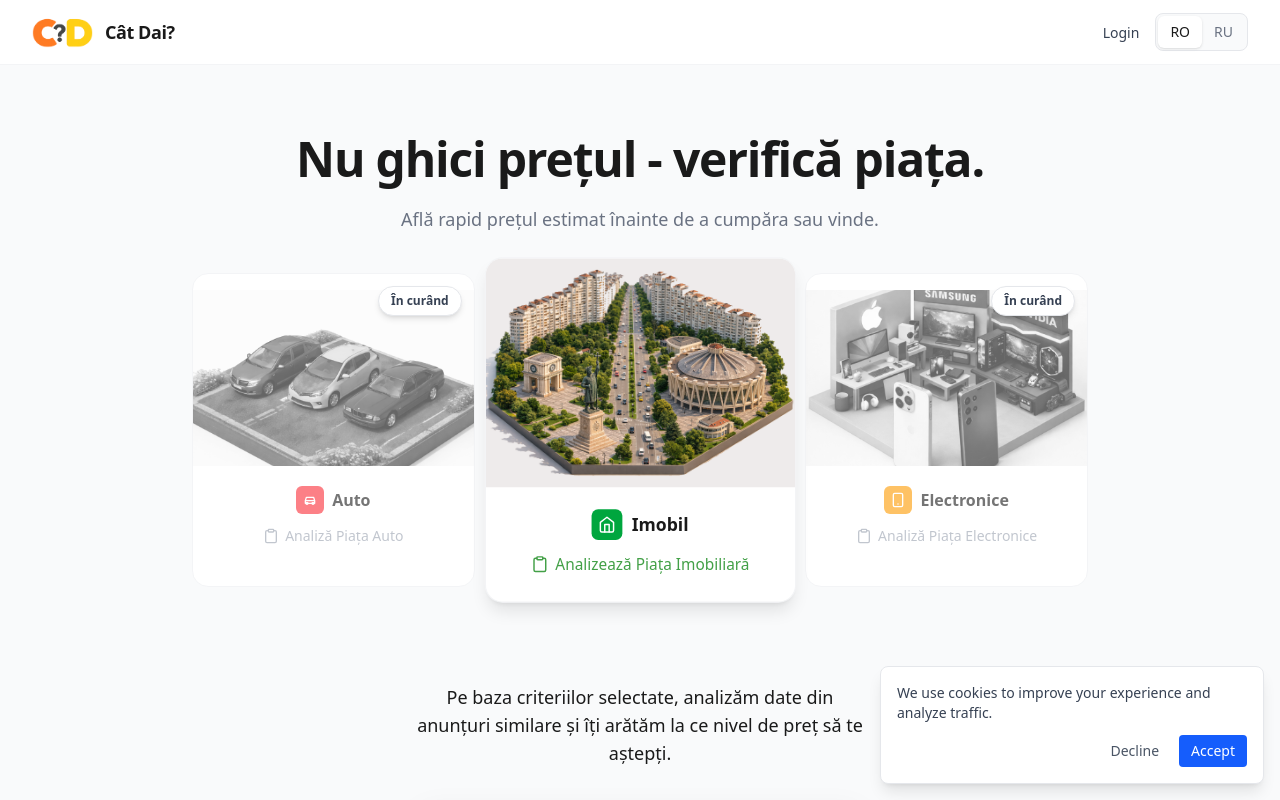
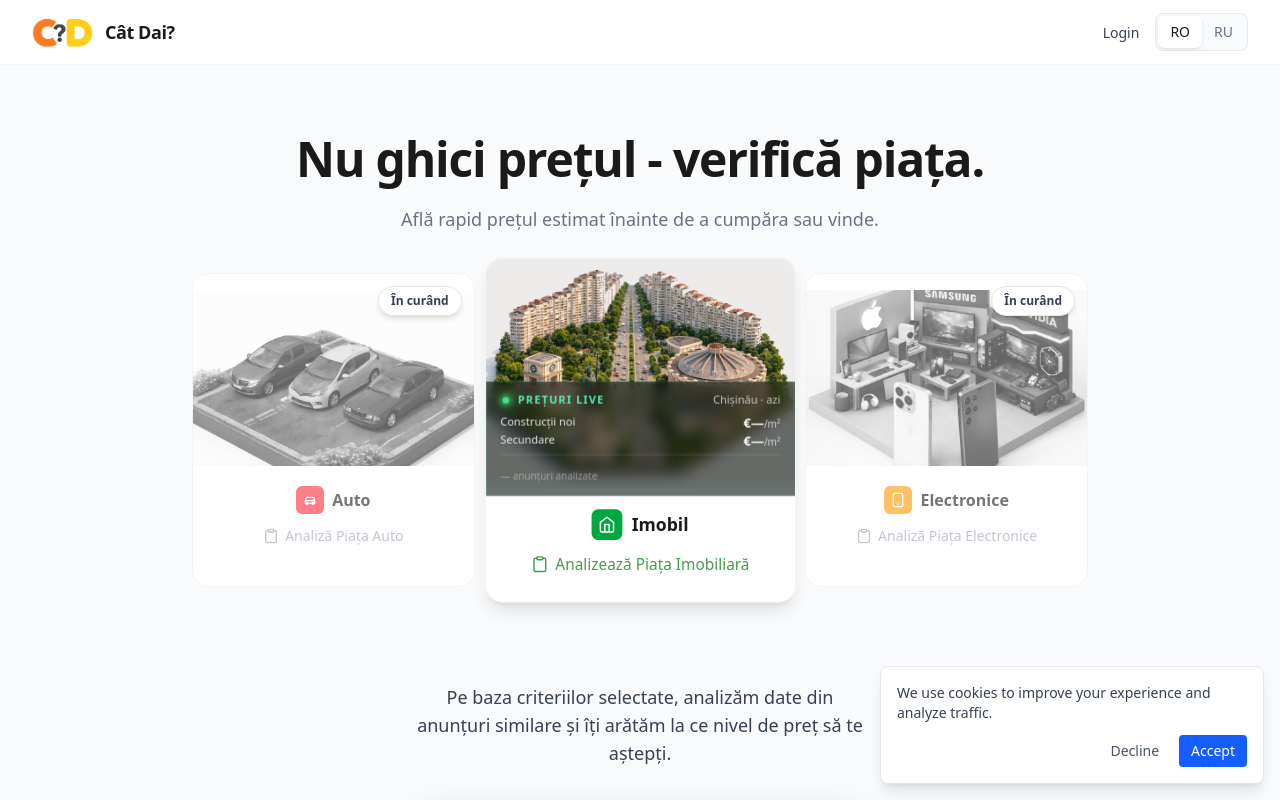
Before and after one commit to inartin/catdai, a Next.js app: page / in a window 1280 px wide. Shown: the top 800 px of the page. Built offline with nearby package versions, Linux system fonts and the light colour scheme; no server answers.

Commit message:
live prices landing

```diff
--- a/src/app/globals.css
+++ b/src/app/globals.css
@@ -37,6 +37,15 @@
   50%      { box-shadow: 0 0 20px 6px rgba(67, 160, 71, 0.18); }
 }
 
+@keyframes live-glow {
+  0%, 100% {
+    box-shadow: 0 0 6px 2px rgba(74, 222, 128, 0.7), 0 0 12px 4px rgba(74, 222, 128, 0.35);
+  }
+  50% {
+    box-shadow: 0 0 10px 4px rgba(74, 222, 128, 0.9), 0 0 20px 8px rgba(74, 222, 128, 0.5);
+  }
+}
+
 body {
   background: var(--background);
   color: var(--foreground);
--- a/src/components/CategoryCards.js
+++ b/src/components/CategoryCards.js
@@ -1,6 +1,62 @@
 "use client";
 
 import { useTranslation } from "@/context/LanguageContext";
+import { useLivePrices } from "@/lib/useLivePrices";
+
+const TREND_ARROWS = { up: "↑", down: "↓", stable: "→" };
+const TREND_COLORS = { up: "text-emerald-400/40", down: "text-red-400/40", stable: "text-gray-300/40" };
+
+function formatListings(n) {
+  if (!n) return "—";
+  if (n >= 1000) return `~${Math.round(n / 1000)}k`;
+  return String(n);
+}
+
+function LivePriceBadge({ t, priceData }) {
+  const cn = priceData?.constructii_noi?.median_ppm;
+  const sec = priceData?.secundar?.median_ppm;
+  const trend = priceData?.trend;
+  const total = priceData?.total_active;
+  return (
+    <div className="absolute bottom-0 left-0 right-0 z-10" style={{ transform: "translateY(8px)" }}>
+      <div
+        className="px-3 py-2"
+        style={{
+          background: "rgba(10, 20, 15, 0.6)",
+          backdropFilter: "blur(6px)",
+          WebkitBackdropFilter: "blur(6px)",
+          border: "1px solid rgba(74, 222, 128, 0.1)",
+        }}
+      >
+        <div className="flex items-center gap-1.5">
+          <span className="relative inline-flex w-2.5 h-2.5 shrink-0 items-center justify-center">
+            <span
+              className="absolute w-1.5 h-1.5 rounded-full"
+              style={{
+                backgroundColor: "#4ade80",
+                boxShadow: "0 0 6px 2px rgba(74, 222, 128, 0.7), 0 0 12px 4px rgba(74, 222, 128, 0.35)",
+                animation: "live-glow 2s ease-in-out infinite",
+              }}
+            />
+          </span>
+          <span className="text-[10px] font-bold uppercase tracking-widest text-emerald-300">
+            {t("categories.livePrices")}
+          </span>
+          <span className="text-[10px] text-white/70 ml-auto">Chișinău · {t("categories.today")}</span>
+        </div>
+        <div className="grid grid-cols-[1fr_auto] gap-x-4 mt-1.5 leading-tight">
+          <span className="text-[10px] text-gray-200">{t("categories.newConstruction")}</span>
+          <span className="text-xs font-bold text-white tabular-nums text-right">€{cn ?? "—"}<span className="text-[9px] font-medium text-gray-300">/m²</span>{trend && <>{" "}<span className={`${TREND_COLORS[trend.direction] || TREND_COLORS.stable} text-[8px]`}>{TREND_ARROWS[trend.direction] || "→"}</span></>}</span>
+          <span className="text-[10px] text-gray-200">{t("categories.secondary")}</span>
+          <span className="text-xs font-bold text-white tabular-nums text-right">€{sec ?? "—"}<span className="text-[9px] font-medium text-gray-300">/m²</span>{trend && <>{" "}<span className={`${TREND_COLORS[trend.direction] || TREND_COLORS.stable} text-[8px]`}>{TREND_ARROWS[trend.direction] || "→"}</span></>}</span>
+        </div>
+        <div className="mt-1 border-t border-white/10 pt-1">
+          <span className="text-[9px] text-white/40">{formatListings(total)} {t("categories.listingsAnalyzed")}</span>
+        </div>
+      </div>
+    </div>
+  );
+}
 
 function EvalIcon() {
   return (
@@ -21,6 +77,7 @@ function EvalIcon() {
 
 export default function CategoryCards({ onCategorySelect }) {
   const { t } = useTranslation();
+  const { data: priceData } = useLivePrices();
 
   const categories = [
     {
@@ -127,9 +184,10 @@ export default function CategoryCards({ onCategorySelect }) {
                       className={`${cat.highlighted ? "h-52" : "h-44"} ${cat.backgroundImage ? "bg-cover bg-center bg-no-repeat" : `bg-linear-to-br ${cat.gradient}`} ${cat.disabled && cat.backgroundImage ? "grayscale group-hover/card:grayscale-0 transition-[filter] duration-300" : ""}`}
                       style={cat.backgroundImage ? { backgroundImage: `url(${cat.backgroundImage})` } : undefined}
                     />
+                    {cat.id === "imobil" && <LivePriceBadge t={t} priceData={priceData} />}
                   </div>
 
-                  <div className="p-5 text-center space-y-3">
+                  <div className="px-5 pt-5 pb-5 text-center space-y-3">
                     <div className="flex items-center justify-center gap-2">
                       <span
                         className={`w-7 h-7 rounded-md ${cat.iconBg} flex items-center justify-center`}
--- a/src/components/HowItWorks.js
+++ b/src/components/HowItWorks.js
@@ -49,10 +49,18 @@ export default function HowItWorks() {
 
   return (
     <section className="py-16 px-4 text-center">
-      <p className="text-lg max-w-md mx-auto mb-10">
+      <p className="text-lg max-w-md mx-auto mb-6 text-gray-700">
         {t("howItWorks.intro")}
       </p>
-      <MarketPositionChart />
+      <div className="max-w-md mx-auto w-full mt-8 flex flex-col gap-3">
+        <MarketPositionChart />
+        <div className="flex items-center justify-center gap-2.5 w-full px-4 py-3.5 bg-emerald-50 text-emerald-800 rounded-2xl text-[15px] font-medium border border-emerald-200 shadow-sm">
+          <svg viewBox="0 0 24 24" className="w-5 h-5 shrink-0 text-emerald-600" fill="none" stroke="currentColor" strokeWidth="2" strokeLinecap="round" strokeLinejoin="round">
+            <path d="M12 22s8-4 8-10V5l-8-3-8 3v7c0 6 8 10 8 10z" />
+          </svg>
+          {t("howItWorks.independentData")}
+        </div>
+      </div>
 
       <div className="max-w-2xl mx-auto bg-section-bg rounded-2xl py-10 px-6 mt-10">
         <div className="flex items-center justify-center gap-4 sm:gap-6">
--- a/src/components/MarketPositionChart.js
+++ b/src/components/MarketPositionChart.js
@@ -6,7 +6,7 @@ export default function MarketPositionChart() {
   const { t } = useTranslation();
 
   return (
-    <div className="max-w-md mx-auto px-4 mt-8 rounded-2xl bg-white border border-gray-100 shadow-[0_4px_32px_rgba(0,0,0,0.06)] p-6 sm:p-8">
+    <div className="w-full rounded-2xl bg-white border border-gray-100 shadow-[0_4px_32px_rgba(0,0,0,0.06)] p-6 sm:p-8">
       <div className="relative pt-16">
         {/* Animated price marker */}
         <div
--- /dev/null
+++ b/src/lib/useLivePrices.js
@@ -0,0 +1,70 @@
+"use client";
+
+import { useState, useEffect } from "react";
+
+const STORAGE_KEY = "catdai_live_prices";
+const TWENTY_FOUR_HOURS_MS = 24 * 60 * 60 * 1000;
+
+function readCache() {
+  try {
+    const raw = localStorage.getItem(STORAGE_KEY);
+    if (!raw) return null;
+    const parsed = JSON.parse(raw);
+    if (!parsed?.updated_at) return null;
+
+    const age = Date.now() - new Date(parsed.updated_at).getTime();
+    if (age < TWENTY_FOUR_HOURS_MS) return parsed;
+
+    return null;
+  } catch {
+    return null;
+  }
+}
+
+function writeCache(data) {
+  try {
+    localStorage.setItem(STORAGE_KEY, JSON.stringify(data));
+  } catch {
+    // storage full or unavailable — ignore
+  }
+}
+
+export function useLivePrices() {
+  const [data, setData] = useState(null);
+  const [loading, setLoading] = useState(true);
+  const [error, setError] = useState(null);
+
+  useEffect(() => {
+    const cached = readCache();
+    if (cached) {
+      setData(cached);
+      setLoading(false);
+      return;
+    }
+
+    let cancelled = false;
+
+    fetch("/api/prices")
+      .then((res) => {
+        if (!res.ok) throw new Error(`HTTP ${res.status}`);
+        return res.json();
+      })
+      .then((json) => {
+        if (cancelled) return;
+        writeCache(json);
+        setData(json);
+      })
+      .catch((err) => {
+        if (cancelled) return;
+        console.error("useLivePrices:", err.message);
+        setError(err);
+      })
+      .finally(() => {
+        if (!cancelled) setLoading(false);
+      });
+
+    return () => { cancelled = true; };
+  }, []);
+
+  return { data, loading, error };
+}
--- a/src/locales/ro.json
+++ b/src/locales/ro.json
@@ -28,7 +28,13 @@
   "categories.electronics": "Electronice",
   "categories.electronicsAnalysis": "Analiză Piața Electronice",
   "categories.comingSoon": "În curând",
+  "categories.livePrices": "Prețuri Live",
+  "categories.newConstruction": "Construcții noi",
+  "categories.secondary": "Secundare",
+  "categories.today": "azi",
+  "categories.listingsAnalyzed": "anunțuri analizate",
   "howItWorks.intro": "Pe baza criteriilor selectate, analizăm date din anunțuri similare și îți arătăm la ce nivel de preț să te aștepți.",
+  "howItWorks.independentData": "Evaluare pe baza datelor independente de piață",
   "howItWorks.step1": "Setezi criterii",
   "howItWorks.step2": "Vezi estimarea",
   "howItWorks.step3": "Ajustezi criterii",
--- a/src/locales/ru.json
+++ b/src/locales/ru.json
@@ -28,7 +28,13 @@
   "categories.electronics": "Электроника",
   "categories.electronicsAnalysis": "Анализ рынка гаджетов",
   "categories.comingSoon": "Скоро",
+  "categories.livePrices": "Цены онлайн",
+  "categories.newConstruction": "Новостройки",
+  "categories.secondary": "Вторичка",
+  "categories.today": "сегодня",
+  "categories.listingsAnalyzed": "объявлений проанализировано",
   "howItWorks.intro": "На основе выбранных критериев мы анализируем данные похожих объявлений и показываем, на какой уровень цен стоит ориентироваться.",
+  "howItWorks.independentData": "Оценка на базе независимых рыночных данных",
   "howItWorks.step1": "Задай критерии",
   "howItWorks.step2": "Узнай оценку",
   "howItWorks.step3": "Уточни параметры",
```
Also changed, not shown: src/app/api/prices/route.js (added, +53 -0 lines), 1 other file (tests, documents, lock files or other folders). Lines whose indentation alone changed are shown as unchanged.
